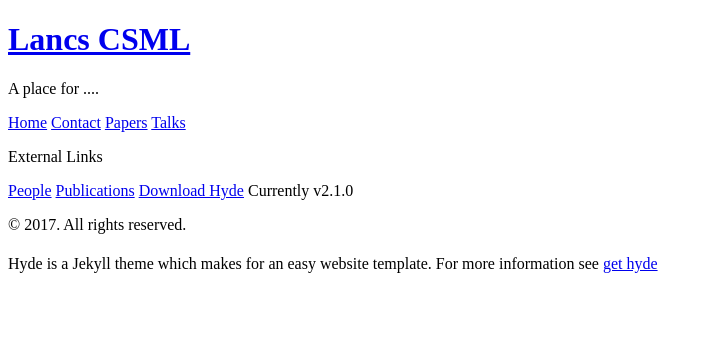
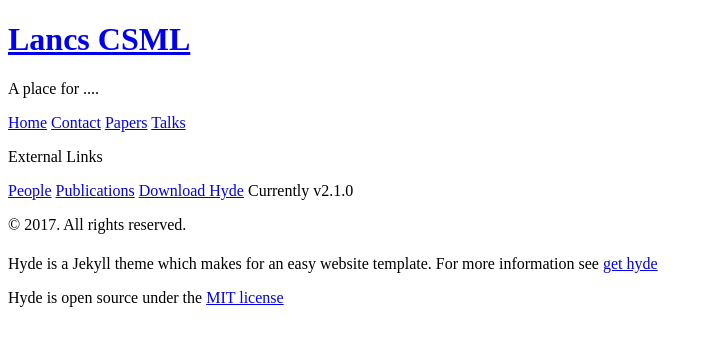
Before and after one commit to LU-CSML/LU-CSML, a Jekyll site: the page built from zHyde.md, in a window 1280 px wide. Shown: the top 346 px of the page, without its empty margins (0-713 px from the left). Built offline with Jekyll 4.4.1, drawn with Linux system fonts in a browser that asks for light colours; our own code applies the rules of GitHub Pages for plain Markdown files.

Commit message:
Edited hyde page and config

```diff
--- a/zHyde.md
+++ b/zHyde.md
@@ -3,3 +3,5 @@
 title: Hyde
 ---
 Hyde is a Jekyll theme which makes for an easy website template. For more information see [get hyde](https://github.com/poole/hyde)
+
+Hyde is open source under the [MIT license](LICENSE.md)
```
